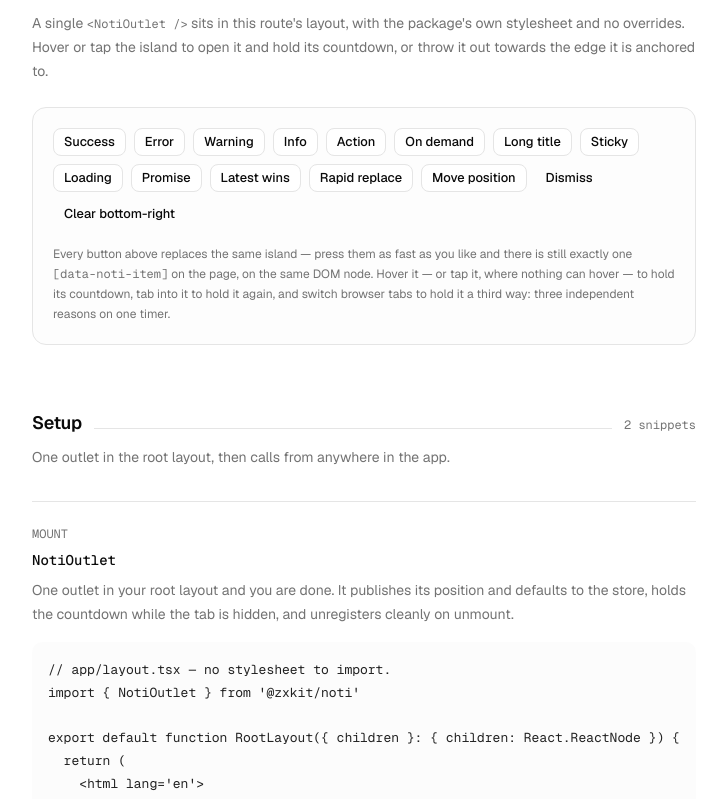
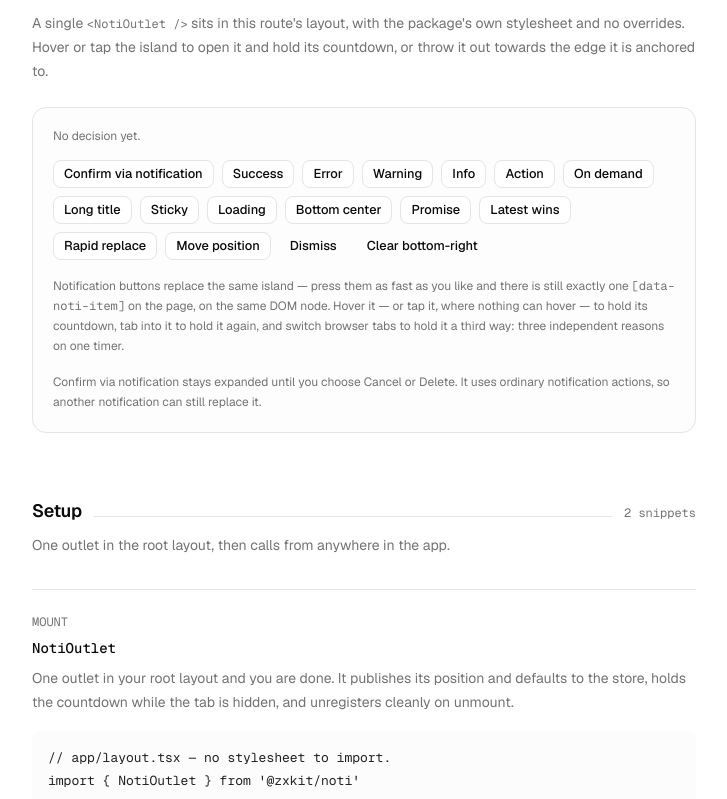
Before and after one commit to nxtvoid/zxkit, a Next.js app in the folder apps/web/: page /noti in a window 1280 px wide. Shown: the part 600-1399 px from the top of the page, without its empty margins (276-1003 px from the left). Built offline with nearby package versions, Linux system fonts and the light colour scheme; no server answers.

Commit message:
feat(web): demonstrate persistent notification actions

```diff
--- a/apps/web/app/noti/_components/content.ts
+++ b/apps/web/app/noti/_components/content.ts
@@ -30,7 +30,7 @@ export async function saveDraft(draft: Draft) {
 export const singletonExample = `noti.success({ title: 'Changes saved' })
 noti.error({ title: 'Could not save' })   // replaces it — same node, same island
 
-// Every call returns the same logical id, because there is one notification.
+// Every call returns a unique id. A stale id cannot close a newer notification.
 const id = noti.info({ title: 'New comment' })
 noti.dismiss(id)
 
@@ -89,7 +89,7 @@ export const buttonExample = `noti.action({
 
 // The button does not close the notification. A control that dismisses what it
 // just confirmed takes the confirmation away.
-// A rejected handler is reported and the island stays up.`
+// Pending actions block repeated clicks. Failures show an error and pause expiry.`
 
 export const timerExample = `// Hover, focus and a hidden tab are three independent holds on one countdown.
 // It resumes only when the last of them is gone.
--- a/apps/web/app/noti/_components/noti-playground.tsx
+++ b/apps/web/app/noti/_components/noti-playground.tsx
@@ -4,6 +4,7 @@ import { useRef, useState } from 'react'
 import { noti, type NotiPosition } from '@zxkit/noti'
 import { Button } from '@zxkit/ui/button'
 import Image from 'next/image'
+import { Trash } from 'lucide-react'
 
 const POSITIONS: NotiPosition[] = [
   'bottom-right',
@@ -17,6 +18,64 @@ const POSITIONS: NotiPosition[] = [
 export function NotiPlayground() {
   const [position, setPosition] = useState<NotiPosition>('bottom-right')
   const slowResult = useRef(0)
+  const [confirmationResult, setConfirmationResult] = useState('No decision yet.')
+
+  // confirm "action" with fake delay
+  const onConfirmAction = async () => {
+    return new Promise<void>((resolve, reject) => {
+      setTimeout(() => {
+        if (Math.random() > 0.35) resolve()
+        else reject(new Error('Network unreachable'))
+      }, 1_500)
+    })
+  }
+
+  function runNotificationConfirm() {
+    let decided = false
+    setConfirmationResult('Waiting for the notification action.')
+    noti.action({
+      title: 'Delete product?',
+      description: 'Delete Desk? Choose Cancel to keep it. This demo deletes no data.',
+      duration: null,
+      keepExpanded: true,
+      dismissible: false,
+      position: 'top-center',
+      icon: <Trash />,
+      cancelButton: {
+        title: 'Cancel',
+        onClick: () => {
+          decided = true
+          setConfirmationResult('Cancelled. Product kept.')
+        },
+        dismissOnSuccess: true,
+      },
+      button: {
+        title: 'Delete product',
+        onClick: () => {
+          // In an app, perform the deletion only from this explicit action.
+          decided = true
+          setConfirmationResult('Confirmed through a notification. No data was deleted.')
+
+          noti.promise(onConfirmAction, {
+            loading: { title: 'Deleting product…' },
+            success: {
+              title: 'Deletion confirmed',
+              description: 'Demo only — Desk was not deleted.',
+              duration: 7_000,
+            },
+            error: {
+              title: 'Could not delete',
+              description: 'Demo only — Desk was not deleted.',
+              duration: 7_000,
+            },
+          })
+        },
+      },
+      onDismiss: () => {
+        if (!decided) setConfirmationResult('Notification dismissed. Product kept.')
+      },
+    })
+  }
 
   function runPromise() {
     void noti
@@ -73,6 +132,7 @@ export function NotiPlayground() {
   }
 
   const actions = [
+    { label: 'Confirm via notification', run: runNotificationConfirm },
     {
       label: 'Success',
       run: () =>
@@ -165,7 +225,7 @@ export function NotiPlayground() {
       run: () =>
         noti.info({
           title: 'Synchronising every single record in this workspace right now',
-          description: 'The pill stops at the island width, so the heading fades out.',
+          description: 'Expand the island to read the complete title.',
           duration: null,
         }),
     },
@@ -184,7 +244,18 @@ export function NotiPlayground() {
         noti.show({
           type: 'loading',
           title: 'Uploading file…',
-          description: 'Loading never expands, however much it has to say.',
+          description: 'Your upload is in progress. Details remain available while loading.',
+          duration: null,
+        }),
+    },
+    {
+      label: 'Bottom center',
+      run: () =>
+        noti.show({
+          type: 'info',
+          title: 'Bottom-center notification',
+          description: 'This notification is centered horizontally along the bottom edge.',
+          position: 'bottom-center',
           duration: null,
         }),
     },
@@ -203,6 +274,9 @@ export function NotiPlayground() {
 
   return (
     <div className='grid gap-4'>
+      <p role='status' className='text-muted-foreground text-xs'>
+        {confirmationResult}
+      </p>
       <div className='flex flex-wrap gap-2'>
         {actions.map((action) => (
           <Button key={action.label} variant='outline' size='sm' onClick={action.run}>
@@ -230,12 +304,16 @@ export function NotiPlayground() {
       </div>
 
       <p className='text-muted-foreground text-xs leading-5'>
-        Every button above replaces the same island — press them as fast as you like and there is
+        Notification buttons replace the same island — press them as fast as you like and there is
         still exactly one <span className='font-mono'>[data-noti-item]</span> on the page, on the
         same DOM node. Hover it — or tap it, where nothing can hover — to hold its countdown, tab
         into it to hold it again, and switch browser tabs to hold it a third way: three independent
         reasons on one timer.
       </p>
+      <p className='text-muted-foreground text-xs leading-5'>
+        Confirm via notification stays expanded until you choose Cancel or Delete. It uses ordinary
+        notification actions, so another notification can still replace it.
+      </p>
     </div>
   )
 }
--- a/apps/web/app/noti/_components/noti-view.tsx
+++ b/apps/web/app/noti/_components/noti-view.tsx
@@ -66,7 +66,7 @@ const groups: Group[] = [
         label: 'Singleton',
         title: 'one notification',
         description:
-          'A second call replaces the first instead of stacking on it. Same record id, same DOM node, so the change is a morph rather than a mount.',
+          'A second call replaces the first instead of stacking on it. Unique invocation ids, same DOM node, so the change is a morph rather than a mount.',
         code: singletonExample,
       },
       {
@@ -229,10 +229,6 @@ export function NotiView() {
               <article
                 key={section.id}
                 id={section.id}
-                // `min-w-0`: a grid item's automatic minimum is its content's,
-                // and a code block never wraps. Without it the article is as
-                // wide as the longest line and the page scrolls sideways
-                // instead of the snippet.
                 className='border-border min-w-0 scroll-mt-24 border-t pt-6'
               >
                 <p className='text-muted-foreground font-mono text-xs uppercase'>{section.label}</p>
--- a/apps/web/app/noti/layout.tsx
+++ b/apps/web/app/noti/layout.tsx
@@ -14,6 +14,7 @@ export default function NotiLayout({ children }: { children: React.ReactNode })
 
       <NotiOutlet
         position='bottom-right'
+        closeButton={true}
         theme={(resolvedTheme ?? theme) as Themes}
         icons={{
           error: <CircleXIcon />,
```
